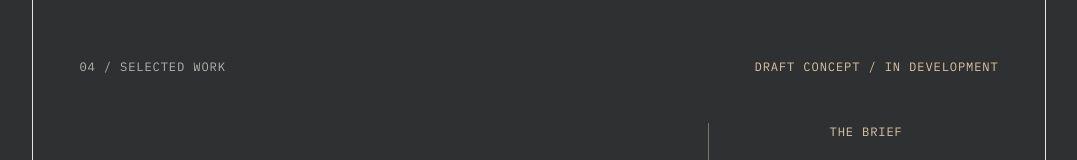
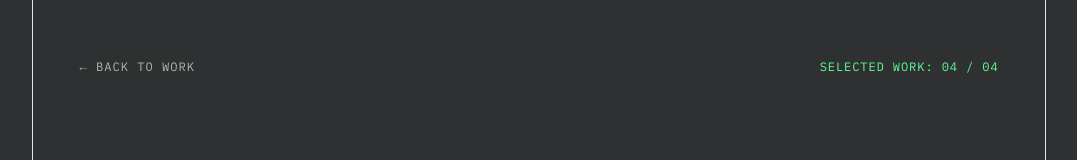
Before and after one commit to DarinHajou/darin-portfolio, a React (Vite) app: page /projects/Bosant in a window 1280 px wide. Shown: the top 160 px of the page, without its empty margins (101-1178 px from the left). Built offline with nearby package versions, Linux system fonts and the light colour scheme.

Commit message:
Add page navigation

```diff
--- a/src/projects/Bosant/Bosant.tsx
+++ b/src/projects/Bosant/Bosant.tsx
@@ -1,5 +1,5 @@
 import styles from "./Bosant.module.css";
-
+import { Link } from "react-router-dom";
 function Bosant() {
   return (
     <section
@@ -8,10 +8,16 @@ function Bosant() {
       aria-labelledby="bosant-title"
     >
       <div className={`page-container ${styles.inner}`}>
+        <div className={styles.meta}>
+          <Link to={"/"}>
+          <p className="label"> ← Back to work</p>
+          </Link>
+          <p className={styles.workStatus}>Selected Work: 04 / 04</p>
+        </div>
         {/* HEADER */}
         <header className={styles.header}>
           <div className={styles.meta}>
-            <p>04 / Selected work</p>
+            {/* <p>04 / Selected work</p> */}
             <p className={styles.status}>Draft concept / In development</p>
           </div>
 
@@ -171,6 +177,11 @@ function Bosant() {
             React / JavaScript / CSS / Shopify / Liquid
           </p>
         </footer>
+         <div className={styles.browseSection}>
+            <Link to="/Projects/reset-with-context" className={styles.browseProjects}>
+              <p className={styles.previousLabel}>← Previous project</p>
+            </Link>
+        </div>
       </div>
     </section>
   );
```
